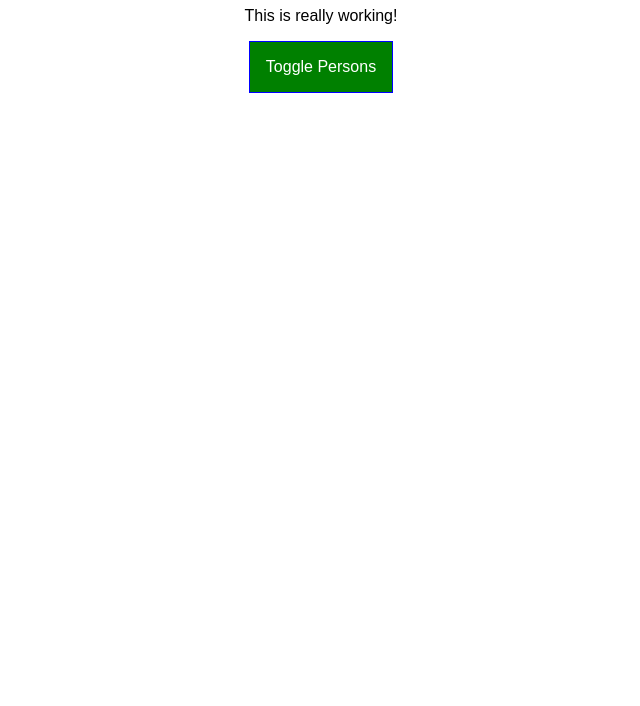
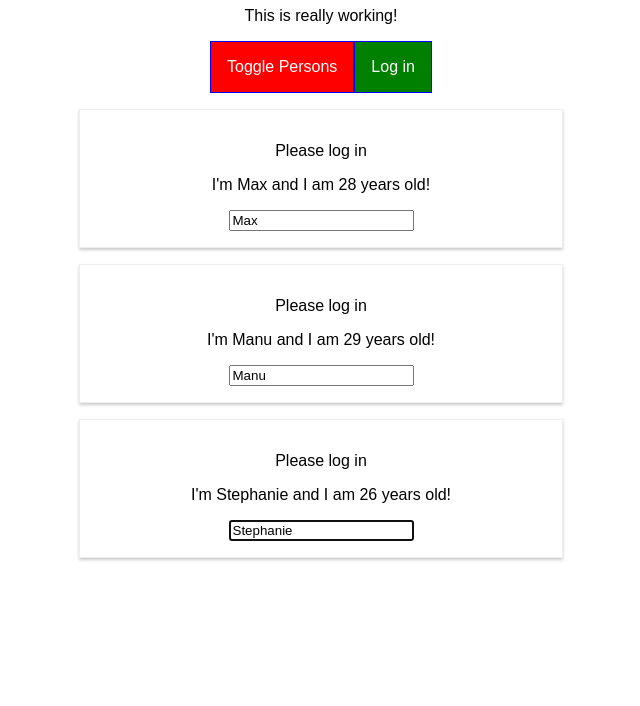
Before and after one commit to mjquesada/reactStarterProject, a React app: page / in a window 1280 px wide. Shown: the part 94-800 px from the top of the page, without its empty margins (319-959 px from the left). Built offline with nearby package versions, Linux system fonts and the light colour scheme.

Commit message:
Module 115 completed

```diff
--- a/package.json
+++ b/package.json
@@ -30,6 +30,7 @@
     "postcss-flexbugs-fixes": "3.2.0",
     "postcss-loader": "2.0.6",
     "promise": "8.0.1",
+    "prop-types": "^15.7.2",
     "radium": "^0.19.6",
     "react": "^16.10.2",
     "react-dev-utils": "^4.2.3",
--- a/src/components/Cockpit/Cockpit.js
+++ b/src/components/Cockpit/Cockpit.js
@@ -1,14 +1,21 @@
-import React, { useEffect } from "react";
+import React, { useEffect, useRef, useContext } from "react";
 
 import classes from "./Cockpit.css";
+import AuthContext from "../../context/auth-context";
 
-const cockpit = props => {
+const Cockpit = props => {
+  const toggleBtnRef = useRef(null);
+  const authContext = useContext(AuthContext);
+
+  console.log(authContext.authenticated);
+
   useEffect(() => {
     console.log("[Cockpit.js] useEffect");
     // Http request...
-    setTimeout(() => {
-      alert("Saved data to cloud!");
-    }, 1000);
+    // setTimeout(() => {
+    //   alert('Saved data to cloud!');
+    // }, 1000);
+    toggleBtnRef.current.click();
     return () => {
       console.log("[Cockpit.js] cleanup work in useEffect");
     };
@@ -40,11 +47,12 @@ const cockpit = props => {
     <div className={classes.Cockpit}>
       <h1>{props.title}</h1>
       <p className={assignedClasses.join(" ")}>This is really working!</p>
-      <button className={btnClass} onClick={props.clicked}>
+      <button ref={toggleBtnRef} className={btnClass} onClick={props.clicked}>
         Toggle Persons
       </button>
+      <button onClick={authContext.login}>Log in</button>
     </div>
   );
 };
 
-export default cockpit;
+export default React.memo(Cockpit);
--- a/src/components/Persons/Person/Person.js
+++ b/src/components/Persons/Person/Person.js
@@ -1,24 +1,57 @@
 import React, { Component } from "react";
+import PropTypes from "prop-types";
 
+import Aux from "../../../hoc/Aux";
+import WithClass from "../../../hoc/WithClass";
 import classes from "./Person.css";
+import AuthContext from "../../../context/auth-context";
 
 class Person extends Component {
+  constructor(props) {
+    super(props);
+    this.inputElementRef = React.createRef();
+  }
+
+  static contextType = AuthContext;
+
+  componentDidMount() {
+    // this.inputElement.focus();
+    this.inputElementRef.current.focus();
+    console.log(this.context.authenticated);
+  }
+
   render() {
     console.log("[Person.js] rendering...");
     return (
-      <div className={classes.Person}>
+      <Aux>
+        {this.context.authenticated ? (
+          <p>Authenticated!</p>
+        ) : (
+          <p>Please log in</p>
+        )}
+
         <p onClick={this.props.click}>
           I'm {this.props.name} and I am {this.props.age} years old!
         </p>
-        <p>{this.props.children}</p>
+        <p key="i2">{this.props.children}</p>
         <input
+          key="i3"
+          // ref={(inputEl) => {this.inputElement = inputEl}}
+          ref={this.inputElementRef}
           type="text"
           onChange={this.props.changed}
           value={this.props.name}
         />
-      </div>
+      </Aux>
     );
   }
 }
 
-export default Person;
+Person.propTypes = {
+  click: PropTypes.func,
+  name: PropTypes.string,
+  age: PropTypes.number,
+  changed: PropTypes.func
+};
+
+export default WithClass(Person, classes.Person);
--- a/src/components/Persons/Persons.js
+++ b/src/components/Persons/Persons.js
@@ -1,8 +1,8 @@
-import React, { Component } from "react";
+import React, { PureComponent } from "react";
 
 import Person from "./Person/Person";
 
-class Persons extends Component {
+class Persons extends PureComponent {
   // static getDerivedStateFromProps(props, state) {
   //   console.log('[Persons.js] getDerivedStateFromProps');
   //   return state;
@@ -12,15 +12,19 @@ class Persons extends Component {
   //   console.log('[Persons.js] componentWillReceiveProps', props);
   // }
 
-  shouldComponentUpdate(nextProps, nextState) {
-    console.log("[Persons.js] shouldComponentUpdate");
-    if (nextProps.persons !== this.props.persons) {
-      return true;
-    } else {
-      return false;
-    }
-    // return true;
-  }
+  // shouldComponentUpdate(nextProps, nextState) {
+  //   console.log('[Persons.js] shouldComponentUpdate');
+  //   if (
+  //     nextProps.persons !== this.props.persons ||
+  //     nextProps.changed !== this.props.changed ||
+  //     nextProps.clicked !== this.props.clicked
+  //   ) {
+  //     return true;
+  //   } else {
+  //     return false;
+  //   }
+  //   // return true;
+  // }
 
   getSnapshotBeforeUpdate(prevProps, prevState) {
     console.log("[Persons.js] getSnapshotBeforeUpdate");
--- a/src/containers/App.js
+++ b/src/containers/App.js
@@ -3,6 +3,9 @@ import React, { Component } from "react";
 import classes from "./App.css";
 import Persons from "../components/Persons/Persons";
 import Cockpit from "../components/Cockpit/Cockpit";
+import WithClass from "../hoc/WithClass";
+import Aux from "../hoc/Aux";
+import AuthContext from "../context/auth-context";
 
 class App extends Component {
   constructor(props) {
@@ -18,7 +21,9 @@ class App extends Component {
     ],
     otherState: "some other value",
     showPersons: false,
-    showCockpit: true
+    showCockpit: true,
+    changeCounter: 0,
+    authenticated: false
   };
 
   static getDerivedStateFromProps(props, state) {
@@ -59,7 +64,12 @@ class App extends Component {
     const persons = [...this.state.persons];
     persons[personIndex] = person;
 
-    this.setState({ persons: persons });
+    this.setState((prevState, props) => {
+      return {
+        persons: persons,
+        changeCounter: prevState.changeCounter + 1
+      };
+    });
   };
 
   deletePersonHandler = personIndex => {
@@ -74,6 +84,10 @@ class App extends Component {
     this.setState({ showPersons: !doesShow });
   };
 
+  loginHandler = () => {
+    this.setState({ authenticated: true });
+  };
+
   render() {
     console.log("[App.js] render");
     let persons = null;
@@ -84,12 +98,13 @@ class App extends Component {
           persons={this.state.persons}
           clicked={this.deletePersonHandler}
           changed={this.nameChangedHandler}
+          isAuthenticated={this.state.authenticated}
         />
       );
     }
 
     return (
-      <div className={classes.App}>
+      <Aux>
         <button
           onClick={() => {
             this.setState({ showCockpit: false });
@@ -97,6 +112,12 @@ class App extends Component {
         >
           Remove Cockpit
         </button>
+        <AuthContext.Provider
+          value={{
+            authenticated: this.state.authenticated,
+            login: this.loginHandler
+          }}
+        >
           {this.state.showCockpit ? (
             <Cockpit
               title={this.props.appTitle}
@@ -106,10 +127,11 @@ class App extends Component {
             />
           ) : null}
           {persons}
-      </div>
+        </AuthContext.Provider>
+      </Aux>
     );
     // return React.createElement('div', {className: 'App'}, React.createElement('h1', null, 'Does this work now?'));
   }
 }
 
-export default App;
+export default WithClass(App, classes.App);
--- /dev/null
+++ b/src/context/auth-context.js
@@ -0,0 +1,8 @@
+import React from "react";
+
+const authContext = React.createContext({
+  authenticated: false,
+  login: () => {}
+});
+
+export default authContext;
--- /dev/null
+++ b/src/hoc/Aux.js
@@ -0,0 +1,3 @@
+const aux = props => props.children;
+
+export default aux;
--- /dev/null
+++ b/src/hoc/WithClass.js
@@ -0,0 +1,11 @@
+import React from "react";
+
+const withClass = (WrappedComponent, className) => {
+  return props => (
+    <div className={className}>
+      <WrappedComponent {...props} />
+    </div>
+  );
+};
+
+export default withClass;
```
Also changed, not shown: src/components/Persons/Person/Person.css (indentation only). Lines whose indentation alone changed are shown as unchanged.
